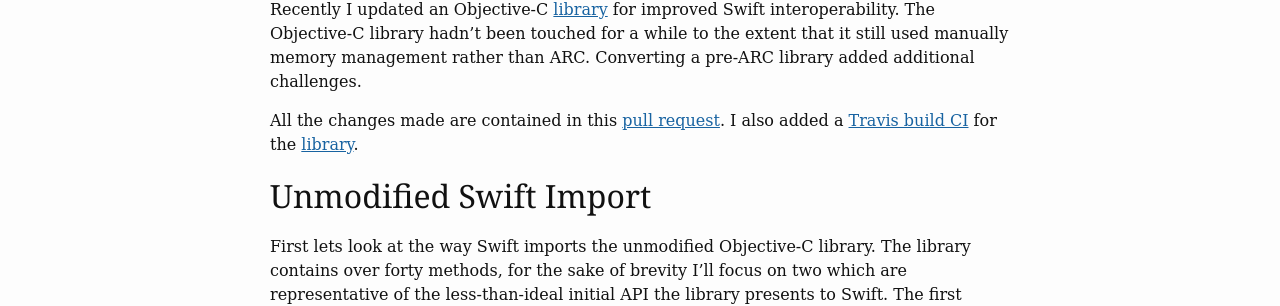
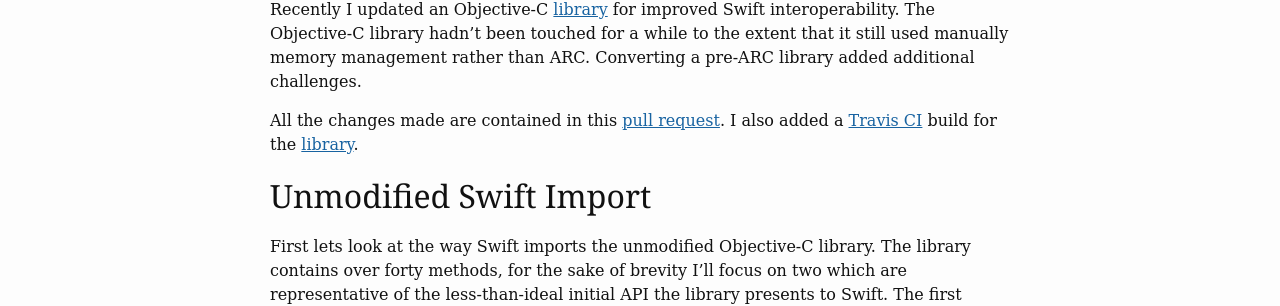
Before and after one commit to NickAger/nickager.github.io, a Jekyll site: the page built from _posts/2016-04-25-updating-objective-c-library-for-swift.md, in a window 1280 px wide and 900 px high. Shown: the part 263-569 px from the top of the window. Built offline with Jekyll 4.4.1, drawn with Linux system fonts in a browser that asks for light colours; some web fonts are replaced; comment, search, counter and statistics services are not loaded.

Commit message:
minor reworking

```diff
--- a/_posts/2016-04-25-updating-objective-c-library-for-swift.md
+++ b/_posts/2016-04-25-updating-objective-c-library-for-swift.md
@@ -6,7 +6,7 @@ excerpt_separator: <!--more-->
 ---
 Recently I updated an Objective-C [library](https://github.com/NickAger/aerogear-diffmatchpatch-ios/tree/ARC-conversion) for improved Swift interoperability. The Objective-C library hadn't been touched for a while to the extent that it still used manually memory management rather than ARC. Converting a pre-ARC library added additional challenges.
 
-All the changes made are contained in this [pull request](https://github.com/aerogear/aerogear-diffmatchpatch-ios/pull/6). I also added a [Travis build CI](https://travis-ci.org/NickAger/aerogear-diffmatchpatch-ios) for the [library](https://github.com/NickAger/aerogear-diffmatchpatch-ios/tree/ARC-conversion).
+All the changes made are contained in this [pull request](https://github.com/aerogear/aerogear-diffmatchpatch-ios/pull/6). I also added a [Travis CI](https://travis-ci.org/NickAger/aerogear-diffmatchpatch-ios) build for the [library](https://github.com/NickAger/aerogear-diffmatchpatch-ios/tree/ARC-conversion).
 <!--more-->
 
 ## Unmodified Swift Import
```
